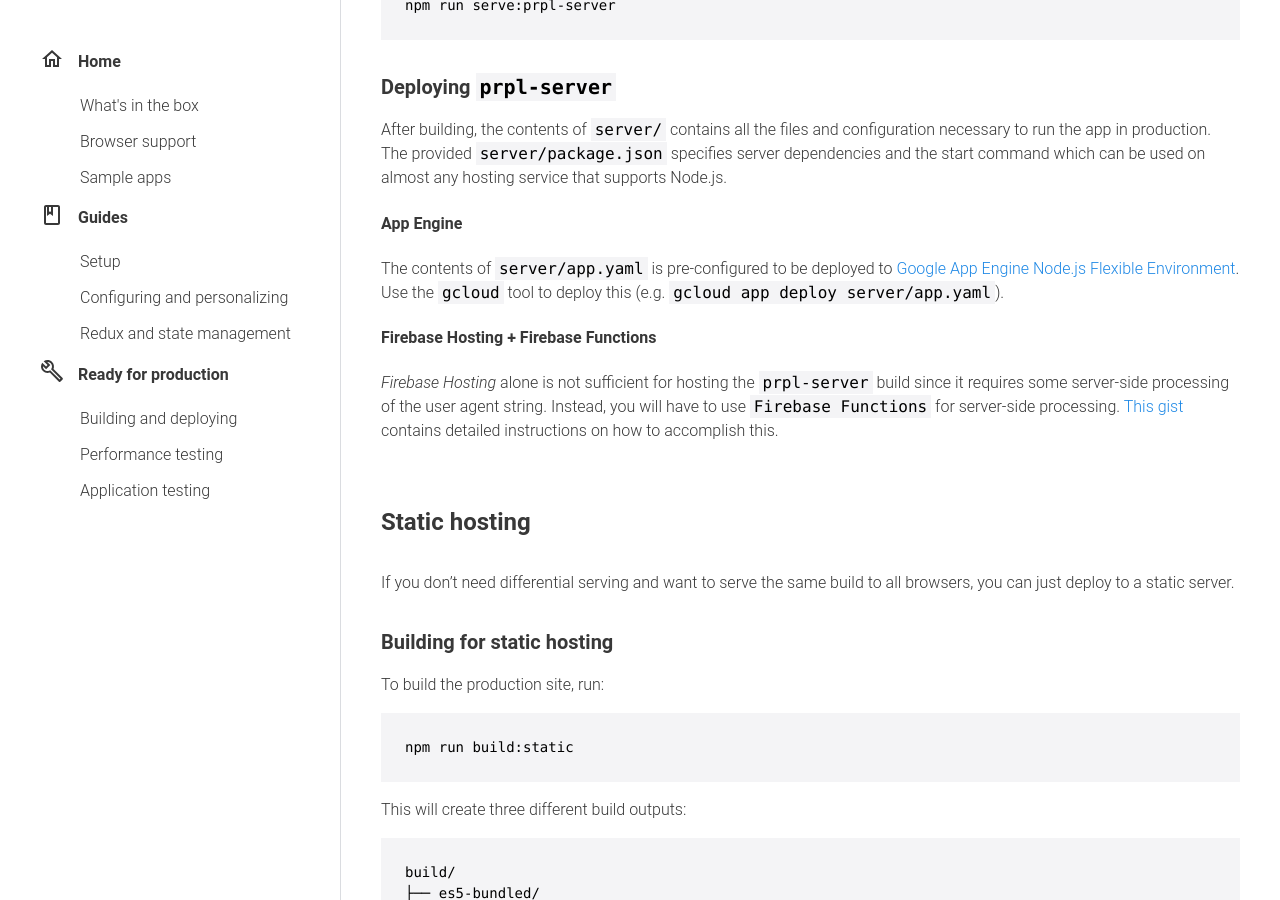
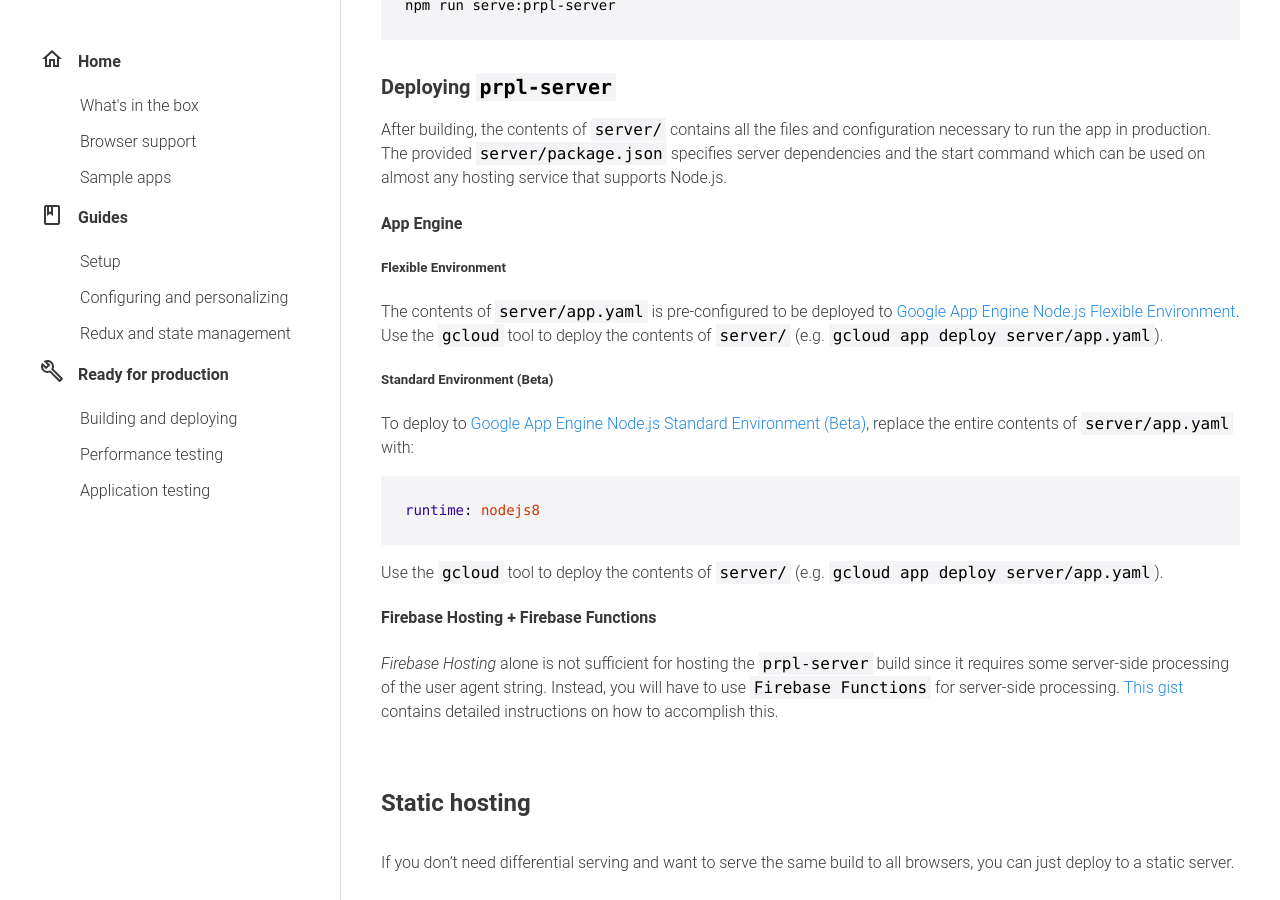
Before and after one commit to Polymer/pwa-starter-kit, a Jekyll site: the page built from building-and-deploying.md, in a window 1280 px wide and 900 px high, scrolled down 1615 px. Built offline with Jekyll 4.4.1, drawn with Linux system fonts in a browser that asks for light colours; some web fonts are replaced.

Commit message:
Add App Engine Node.js Standard instructions

````diff
--- a/building-and-deploying.md
+++ b/building-and-deploying.md
@@ -60,7 +60,18 @@ npm run serve:prpl-server
 After building, the contents of `server/` contains all the files and configuration necessary to run the app in production. The provided `server/package.json` specifies server dependencies and the start command which can be used on almost any hosting service that supports Node.js.
 
 #### App Engine
-The contents of `server/app.yaml` is pre-configured to be deployed to [Google App Engine Node.js Flexible Environment](https://cloud.google.com/appengine/docs/flexible/nodejs/). Use the `gcloud` tool to deploy this (e.g. `gcloud app deploy server/app.yaml`).
+
+##### Flexible Environment
+The contents of `server/app.yaml` is pre-configured to be deployed to [Google App Engine Node.js Flexible Environment](https://cloud.google.com/appengine/docs/flexible/nodejs/). Use the `gcloud` tool to deploy the contents of `server/` (e.g. `gcloud app deploy server/app.yaml`).
+
+##### Standard Environment (Beta)
+To deploy to [Google App Engine Node.js Standard Environment (Beta)](https://cloud.google.com/appengine/docs/standard/nodejs/), replace the entire contents of `server/app.yaml` with:
+
+```yaml
+runtime: nodejs8
+```
+
+Use the `gcloud` tool to deploy the contents of `server/` (e.g. `gcloud app deploy server/app.yaml`).
 
 #### Firebase Hosting + Firebase Functions
 _Firebase Hosting_ alone is not sufficient for hosting the `prpl-server` build since it requires some server-side processing of the user agent string. Instead, you will have to use `Firebase Functions` for server-side processing. [This gist](https://gist.github.com/Dabolus/314bd939959ebe68f57f1dcebe120a7e) contains detailed instructions on how to accomplish this.
````
